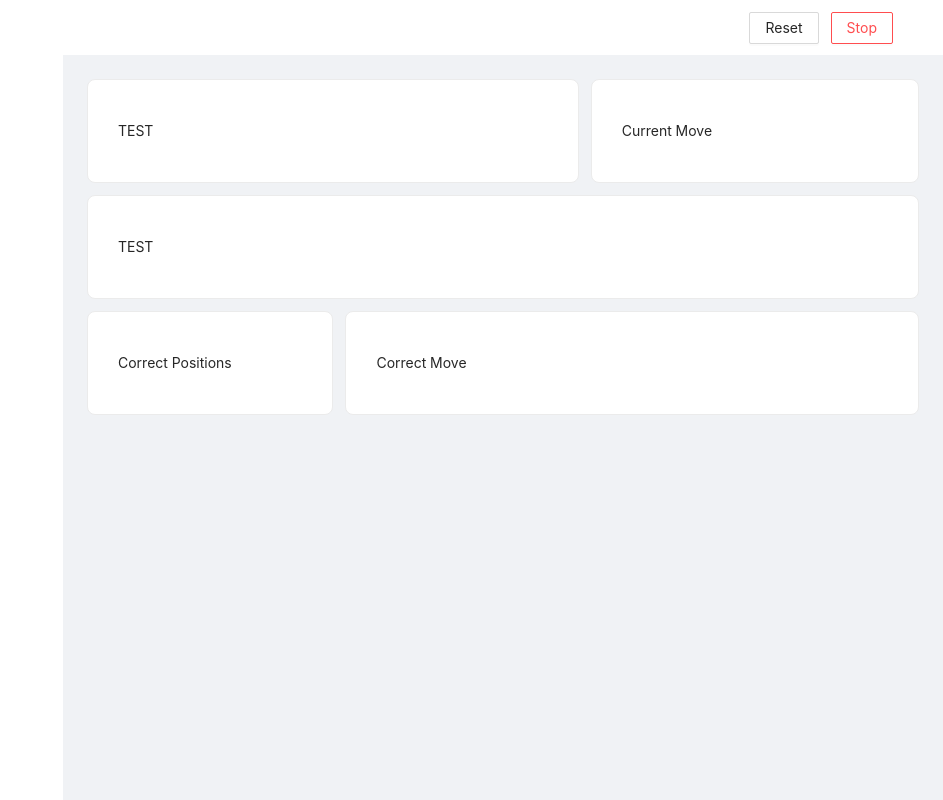
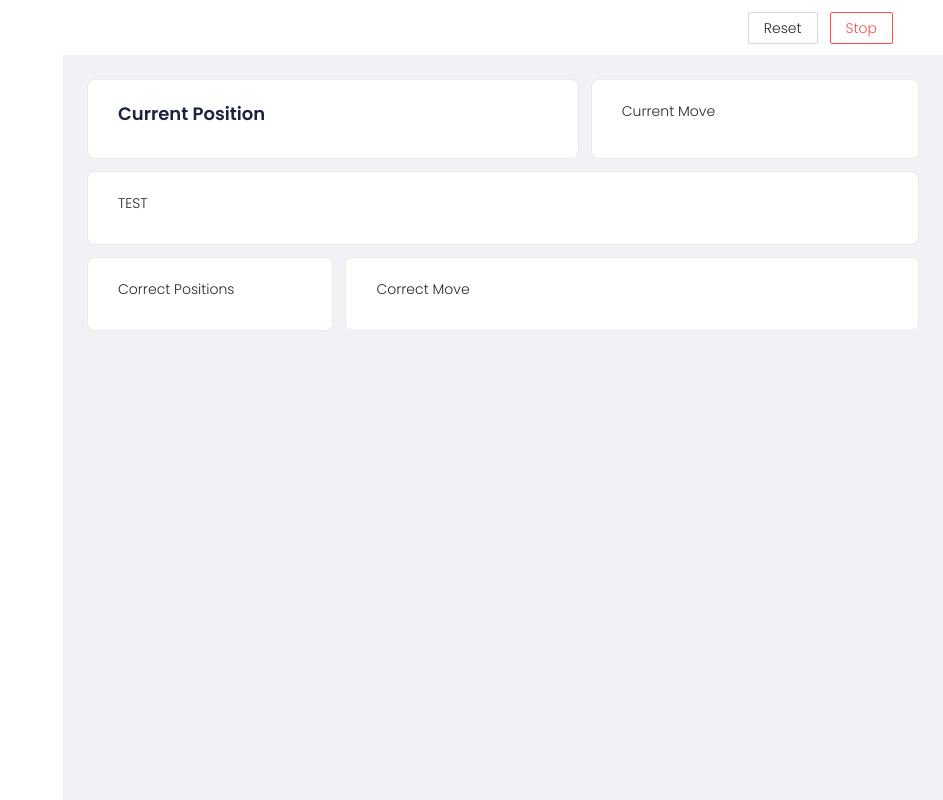
Before and after one commit to linnnruoo/FrankyDancy, a React (Create React App) app: page /analytics in a window 1280 px wide. Shown: the whole page, without its empty margins (337-1280 px from the left). Built offline with nearby package versions, Linux system fonts and the light colour scheme; no server answers.

Commit message:
modify styling

```diff
--- a/public/index.html
+++ b/public/index.html
@@ -3,13 +3,16 @@
   <head>
     <meta charset="utf-8" />
     <link rel="icon" href="%PUBLIC_URL%/favicon.ico" />
+    <link
+      href="https://fonts.googleapis.com/css2?family=Poppins:wght@300;600;700&display=swap"
+      rel="stylesheet"
+    />
     <meta name="viewport" content="width=device-width, initial-scale=1" />
     <meta name="theme-color" content="#000000" />
     <meta
       name="description"
       content="Web site created using create-react-app"
     />
-    <link rel="apple-touch-icon" href="%PUBLIC_URL%/logo192.png" />
     <!--
       manifest.json provides metadata used when your web app is installed on a
       user's mobile device or desktop. See https://developers.google.com/web/fundamentals/web-app-manifest/
--- a/src/common/colors.ts
+++ b/src/common/colors.ts
@@ -1 +1,2 @@
-export const LIGHT_BLUE = 'FAFBFF'
+export const LIGHT_BLUE = '#FAFBFF'
+export const DARK_BLUE = '#1C233F'
--- a/src/components/Card/index.tsx
+++ b/src/components/Card/index.tsx
@@ -11,7 +11,7 @@ const Card = styled.div<Props>`
   border: 1px solid #ebebeb;
   box-sizing: border-box;
   border-radius: 8px;
-  padding: 40px 30px;
+  padding: 20px 30px 30px;
   ${({ maxWidth }) => maxWidth && `max-width: ${maxWidth}px;`}
   ${({ minWidth }) => minWidth && `min-width: ${minWidth}px;`}
   ${({ width }) => width && `width: ${width};`}
--- /dev/null
+++ b/src/components/Typography/index.tsx
@@ -0,0 +1,28 @@
+import { Typography } from 'antd'
+import styled from 'styled-components'
+
+import { DARK_BLUE } from 'common/colors'
+
+const AntText = Typography.Text
+
+interface Props {
+  color?: string
+  fontWeight?: string | number
+  fontSize?: number
+  wordBreak?: string
+}
+
+const Text = styled(AntText)<Props>`
+  color: ${({ color }) => color || DARK_BLUE};
+  ${({ fontWeight }) => fontWeight && `font-weight: ${fontWeight}`};
+  ${({ fontSize }) => fontSize && `font-size: ${fontSize}px`};
+  ${({ wordBreak }) => wordBreak && `word-break: ${wordBreak}`};
+`
+
+const Title = styled(Text)<Props>`
+  color: ${({ color }) => color || DARK_BLUE};
+  font-weight: 600;
+  font-size: 18px;
+`
+
+export { Text, Title }
--- a/src/index.css
+++ b/src/index.css
@@ -1,8 +1,6 @@
 body {
   margin: 0;
-  font-family: -apple-system, BlinkMacSystemFont, 'Segoe UI', 'Roboto', 'Oxygen',
-    'Ubuntu', 'Cantarell', 'Fira Sans', 'Droid Sans', 'Helvetica Neue',
-    sans-serif;
+  font-family: 'Poppins', 'Helvetica Neue', Helvetica, Arial, sans-serif;
   -webkit-font-smoothing: antialiased;
   -moz-osx-font-smoothing: grayscale;
 }
--- a/src/main/Analytics/CurrentPosition/index.tsx
+++ b/src/main/Analytics/CurrentPosition/index.tsx
@@ -2,18 +2,24 @@ import React from 'react'
 
 import Card from 'components/Card'
 import Stack from 'components/Stack'
+import { Title } from 'components/Typography'
 
 const CurrentPosition: React.FC<{}> = () => {
-  const [data, setData] = React.useState({})
+  const [position, setPosition] = React.useState([0, 0, 0])
 
-  const fetchData = () => {}
+  const fetchCurrentPosition = () => {}
 
-  React.useEffect(fetchData, [])
+  React.useEffect(fetchCurrentPosition, [])
 
+  /**
+   * @todo: get the user profile photos, display them accordingly
+   * @todo: get the current dance session -> dance info
+   * @todo: map the position to user
+   */
   return (
-    // <Stack fillParentWidth>
-    <Card width="60%">TEST</Card>
-    // </Stack>
+    <Card width="60%">
+      <Title>Current Position</Title>
+    </Card>
   )
 }
 
```
